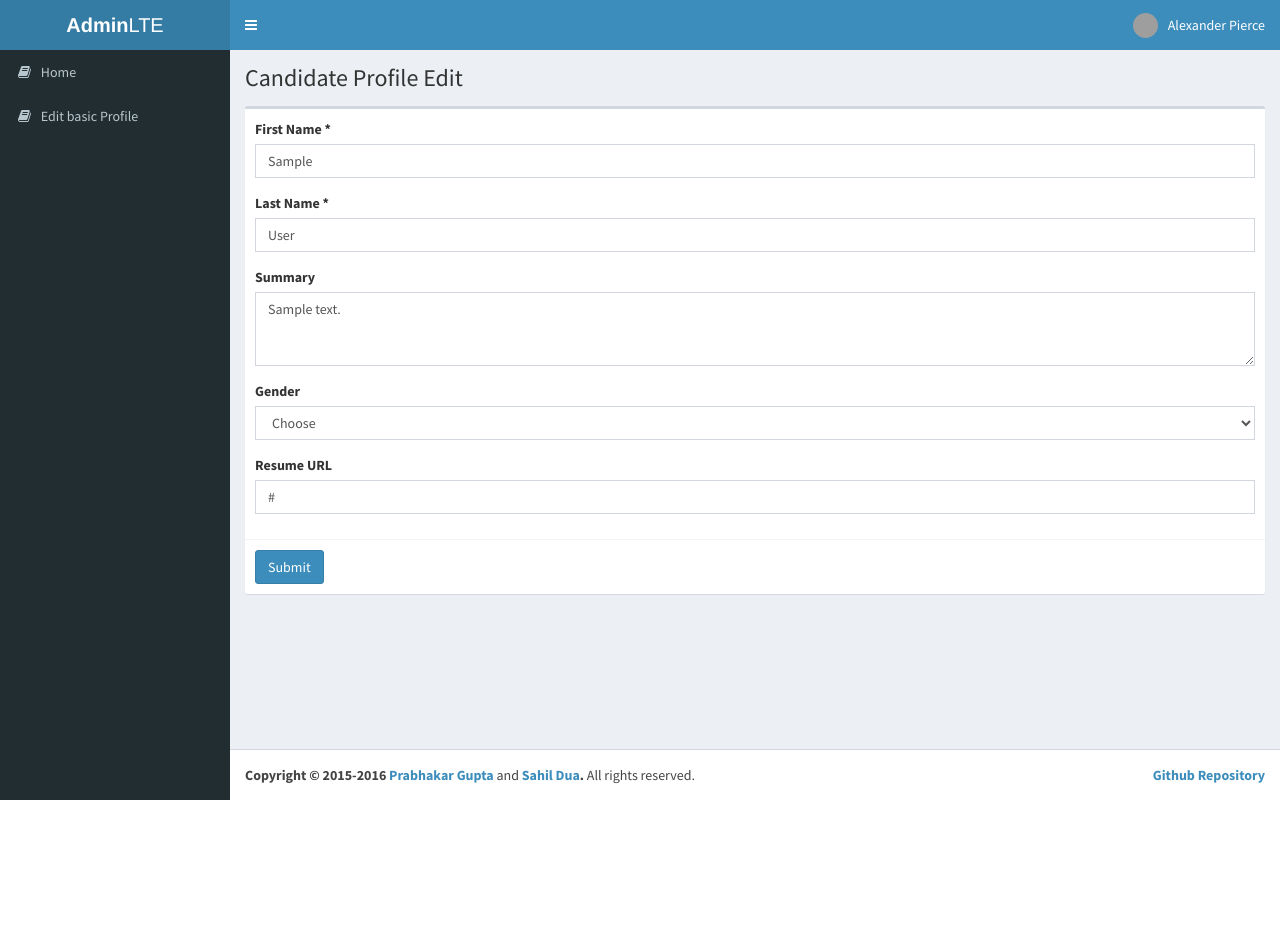
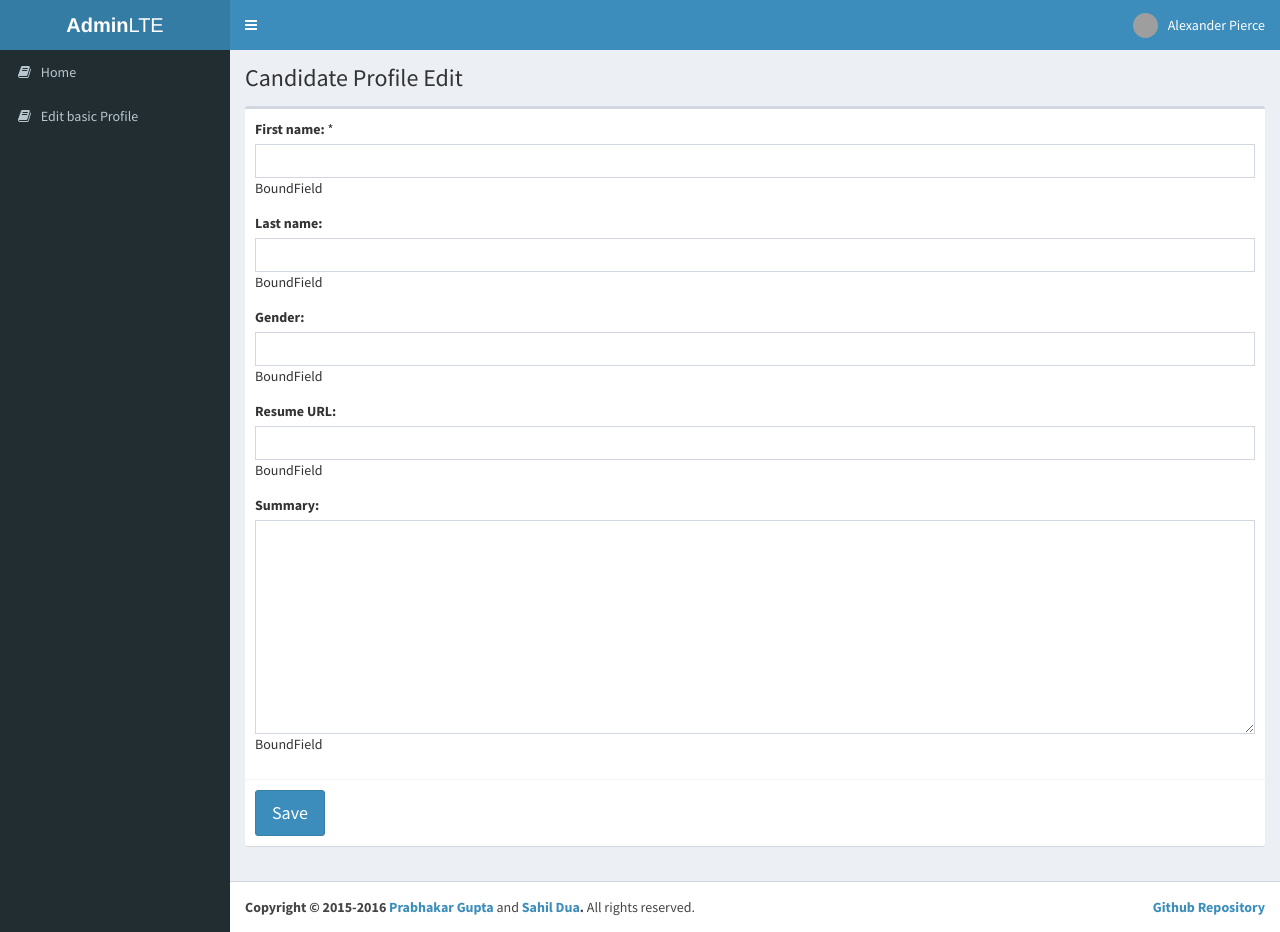
Before and after one commit to mkstn/R-Hire, a Django app: template R_hire/templates/R_hire/profile/edit.html in a window 1280 px wide. Before the commit the page ends 800 px from the top, so only its background shows below. Run offline with Django 3.2, Linux system fonts and the light colour scheme; tables that the repository leaves empty hold one stand-in row (values such as "Sample post"); the template is opened without the code that fills it: values that come from a table or form of the project are taken from there, most other values are stand-ins (such as "Sample title", 1, 10 or a date in 2020); parts of the project's set-up code (start-up, migrations or seed data) failed here and were passed over; some libraries are stand-ins or nearby versions; grey boxes are pictures that could not be loaded.

Commit message:
Add template tag

```diff
--- a/R_hire/forms.py
+++ b/R_hire/forms.py
@@ -3,7 +3,7 @@
 # @Author: sahildua2305
 # @Date:   2016-01-18 22:57:52
 # @Last Modified by:   Sahil Dua
-# @Last Modified time: 2016-03-09 00:08:49
+# @Last Modified time: 2016-03-09 01:24:49
 
 from django import forms
 from django.utils.translation import ugettext_lazy as _
@@ -69,10 +69,10 @@ class LoginForm(forms.Form):
 
 
 class EditProfileForm(forms.Form):
-	fname = forms.CharField(label='First name', max_length=200, widget=forms.TextInput(attrs={'class' : 'form-control'}))
-	lname = forms.CharField(label='Last name', max_length=200, widget=forms.TextInput(attrs={'class' : 'form-control'}), required=False)
+	fname = forms.CharField(label='First name', widget=forms.TextInput(attrs={'class' : 'form-control'}))
+	lname = forms.CharField(label='Last name', widget=forms.TextInput(attrs={'class' : 'form-control'}), required=False)
 
-	gender = forms.ChoiceField(label='Gender', choices=GENDER_LIST, widget=forms.TextInput(attrs={'class' : 'form-control'}))
-	resume_url = forms.URLField(label='Resume URL', widget=forms.TextInput(attrs={'class' : 'form-control'}))
+	gender = forms.ChoiceField(label='Gender', choices=GENDER_LIST, widget=forms.TextInput(attrs={'class' : 'form-control'}), required=False)
+	resume_url = forms.URLField(label='Resume URL', widget=forms.TextInput(attrs={'class' : 'form-control'}), required=False)
 
-	summary = forms.CharField(label='Summary', widget=forms.TextInput(attrs={'class': 'form-control'}))
+	summary = forms.CharField(label='Summary', widget=forms.Textarea(attrs={'class': 'form-control'}), required=False)
--- a/R_hire/templates/R_hire/profile/edit.html
+++ b/R_hire/templates/R_hire/profile/edit.html
@@ -3,6 +3,8 @@
 {% block title %}R_Hire | Candidate Edit Profile{% endblock %}
 
 {% block content %}
+
+{% load r_hire_choices %}
 
 <section class="content-header">
     <h1>Candidate Profile Edit</h1>
@@ -14,34 +16,48 @@
 			<div class="box box-default">
 				<form role="form" action="{% url 'r_hire:update-profile' %}" method="GET">
 					<div class="box-body">
+						{% for field in form %}
 						<div class="form-group">
-							<label>First Name *</label>
-							<input type="text" class="form-control" value="{{ u_fname }}" placeholder="First Name of Candidate (eg - John)" name="fname" required>
+							<!-- Render the field label tag for each field -->
+							{{ field.label_tag }}
+
+							<!-- If this field is required, display a * next to the field label -->
+							{% if field.field.required %}
+								*
+							{% endif %}
+							<br>
+
+							{% if field.widget|widget_type == "ChoiceField" %}
+
+								"sss"
+
+							{% else %}
+
+								<!-- Render the field -->
+								{{ field }}
+								{{ field|widget_type }}
+
+							{% endif %}
+
+							<!-- Iterate over the field's errors, if any and display
+							them one by one in a error alert
+							-->
+							{% if field.errors %}
+								{% for error in field.errors %}
+									<div class="alert alert-danger alert-dismissible fade in" role="alert">
+										<button type="button" class="close" data-dismiss="alert" aria-label="Close">
+											<span aria-hidden="true">×</span>
+										</button>
+										<strong>{{ error }}</strong>
+									</div>
+								{% endfor %}
+							{% endif %}
 						</div>
-						<div class="form-group">
-							<label>Last Name *</label>
-							<input type="text" class="form-control" value="{{ u_lname }}" placeholder="Last Name of Candidate (eg - Cena)" name="lname" required>
-						</div>
-						<div class="form-group">
-							<label>Summary</label>
-							<textarea class="form-control" rows="3" placeholder="Your brief summary" name="summary">{% if u_summary != None %}{{ u_summary }}{% else %}{{ "" }}{% endif %}</textarea>
-						</div>
-						<div class="form-group">
-							<label>Gender</label>
-							<select class="form-control" name="gender">
-								<option value="" {% if u_gender == None %}selected{% endif %} disabled>Choose</option>
-								<option value="M" {% if u_gender == "M" %}selected{% endif %}>Male</option>
-								<option value="F" {% if u_gender == "F" %}selected{% endif %}>Female</option>
-							</select>
-						</div>
-						<div class="form-group">
-							<label>Resume URL</label>
-							<input type="text" class="form-control" value="{% if u_resume_url != None %}{{ u_resume_url }}{% endif %}" placeholder="Resume URL" name="resume_urll">
-						</div>
+						{% endfor %}
 					</div>
 
 					<div class="box-footer">
-						<button type="submit" class="btn btn-primary">Submit</button>
+						<button type="submit" name="save-changes" class="btn btn-primary btn-lg not-round">Save</button>
 					</div>
                 </form>
 			</div>
--- /dev/null
+++ b/R_hire/templatetags/r_hire_choices.py
@@ -0,0 +1,14 @@
+# -*- coding: utf-8 -*-
+# @Author: sahildua2305
+# @Date:   2016-03-09 01:56:45
+# @Last Modified by:   Sahil Dua
+# @Last Modified time: 2016-03-09 02:02:34
+
+
+from django import template
+
+register = template.Library()
+
+@register.filter
+def widget_type(ob):
+	return ob.__class__.__name__
```
Also changed, not shown: R_hire/views.py (+45 -15 lines), R_hire/templatetags/__init__.py (added).
